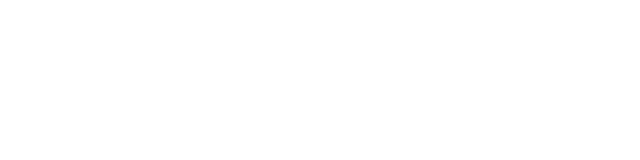
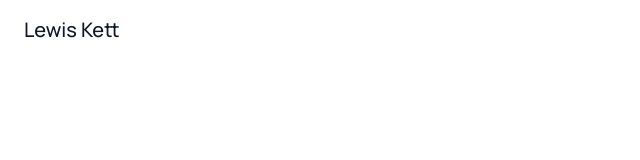
Before and after one commit to Lewis-Kett/dev-blog, a Next.js app: page / in a window 1280 px wide. Shown: the top 160 px of the page, without its empty margins (0-640 px from the left). Built offline with nearby package versions, Linux system fonts and the light colour scheme.

Commit message:
adds font, cursorrules and wip main nav component

```diff
--- a/src/app/globals.css
+++ b/src/app/globals.css
@@ -6,8 +6,8 @@
 @theme inline {
   --color-background: var(--background);
   --color-foreground: var(--foreground);
-  --font-sans: var(--font-geist-sans);
-  --font-mono: var(--font-geist-mono);
+  --font-sans: var(--font-manrope);
+  --font-mono: var(--font-manrope);
   --color-sidebar-ring: var(--sidebar-ring);
   --color-sidebar-border: var(--sidebar-border);
   --color-sidebar-accent-foreground: var(--sidebar-accent-foreground);
--- a/src/app/layout.tsx
+++ b/src/app/layout.tsx
@@ -1,24 +1,29 @@
-import type { Metadata } from "next";
-import "./globals.css";
+import type { Metadata } from 'next'
+import { Manrope } from 'next/font/google'
+import './globals.css'
+import { MainNavigation } from '@/components/ui/main-navigation'
 
+const manrope = Manrope({
+  subsets: ['latin'],
+  variable: '--font-manrope',
+})
 
 export const metadata: Metadata = {
-  title: "Kett.dev",
+  title: 'Kett.dev',
   description: "Lewis Kett's personal branding website & software development blog",
-};
+}
 
 export default function RootLayout({
   children,
 }: Readonly<{
-  children: React.ReactNode;
+  children: React.ReactNode
 }>) {
   return (
-    <html lang="en">
-      <body
-        className={`antialiased`}
-      >
+    <html lang="en" className={manrope.variable}>
+      <body className="antialiased font-sans">
+        <MainNavigation />
         {children}
       </body>
     </html>
-  );
+  )
 }
--- /dev/null
+++ b/src/components/ui/main-navigation/index.ts
@@ -0,0 +1 @@
+export { MainNavigation } from './main-navigation'
--- /dev/null
+++ b/src/components/ui/main-navigation/main-navigation.tsx
@@ -0,0 +1,15 @@
+import Link from 'next/link'
+
+export const MainNavigation = () => {
+  return (
+    <header className="w-full px-6 py-4">
+      <div className="flex items-center justify-between">
+        <div className="flex items-center gap-4">
+          <Link href="/" className="text-xl font-medium text-gray-900 font-sans">
+            Lewis Kett
+          </Link>
+        </div>
+      </div>
+    </header>
+  )
+}
```
Also changed, not shown: 1 other file (tests, documents, lock files or other folders).
